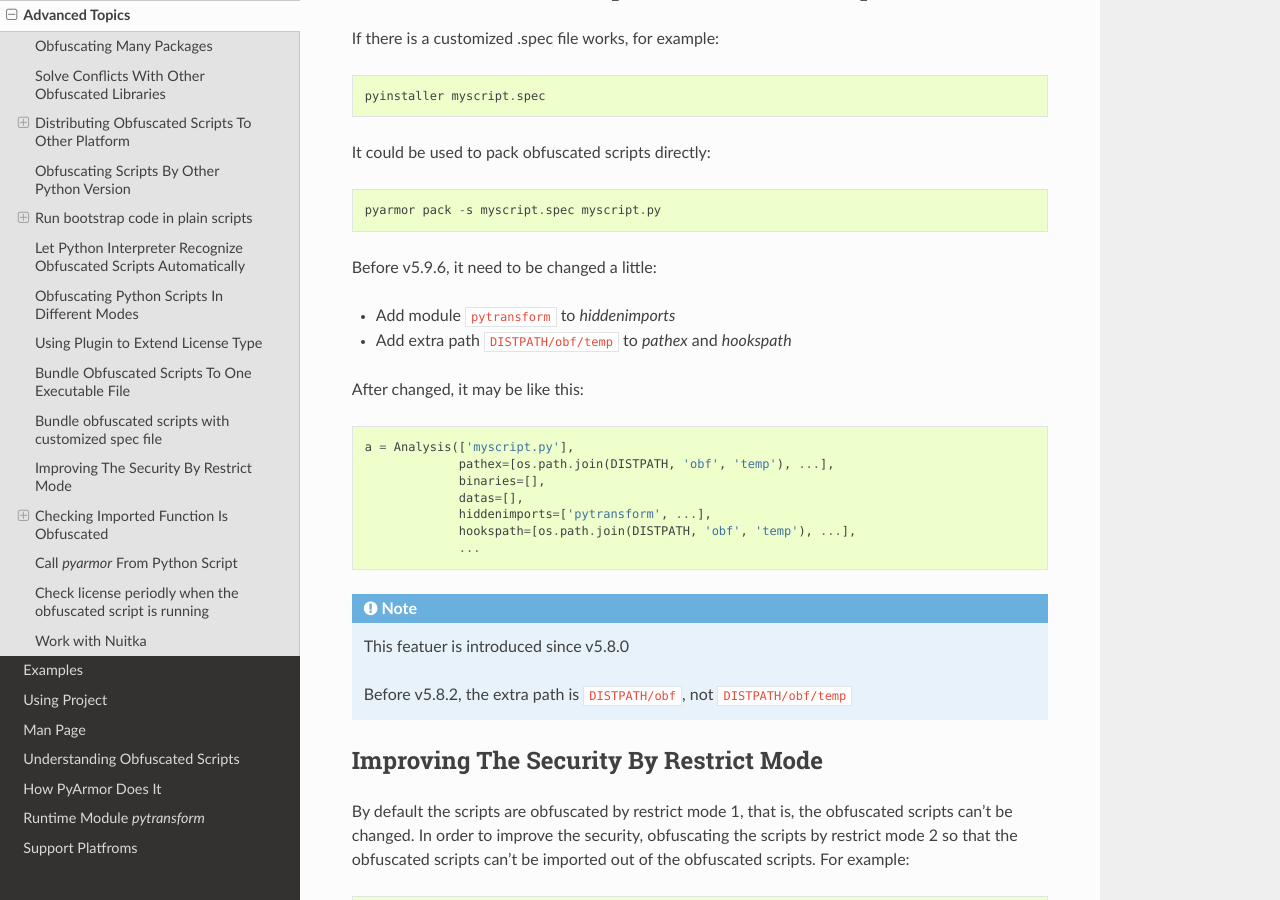
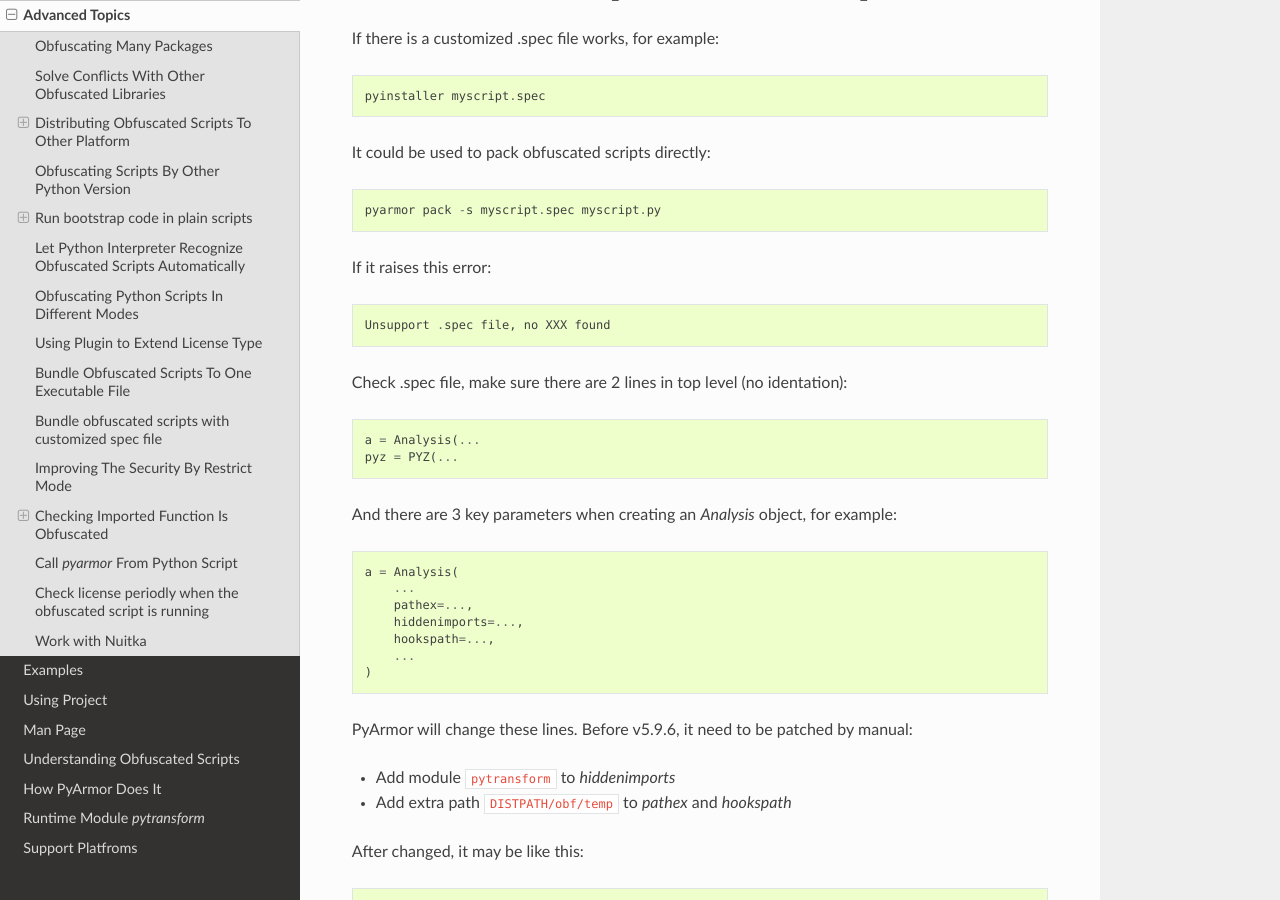
Before and after one commit to dashingsoft/pyarmor, a Sphinx documentation site: the page built from docs/advanced.rst, in a window 1280 px wide and 900 px high, scrolled down 10991 px. Built offline with Sphinx 7.4.7 and the Read the Docs theme 2.0.0, drawn with Linux system fonts in a browser that asks for light colours.

Commit message:
Refine pack .spec document

```diff
--- a/docs/advanced.rst
+++ b/docs/advanced.rst
@@ -509,7 +509,26 @@
 
     pyarmor pack -s myscript.spec myscript.py
 
-Before v5.9.6, it need to be changed a little:
+If it raises this error::
+
+    Unsupport .spec file, no XXX found
+
+Check .spec file, make sure there are 2 lines in top level (no identation)::
+
+    a = Analysis(...
+    pyz = PYZ(...
+
+And there are 3 key parameters when creating an `Analysis` object, for example::
+
+    a = Analysis(
+        ...
+        pathex=...,
+        hiddenimports=...,
+        hookspath=...,
+        ...
+    )
+
+PyArmor will change these lines. Before v5.9.6, it need to be patched by manual:
 
 * Add module ``pytransform`` to `hiddenimports`
 * Add extra path ``DISTPATH/obf/temp`` to `pathex` and `hookspath`
```
